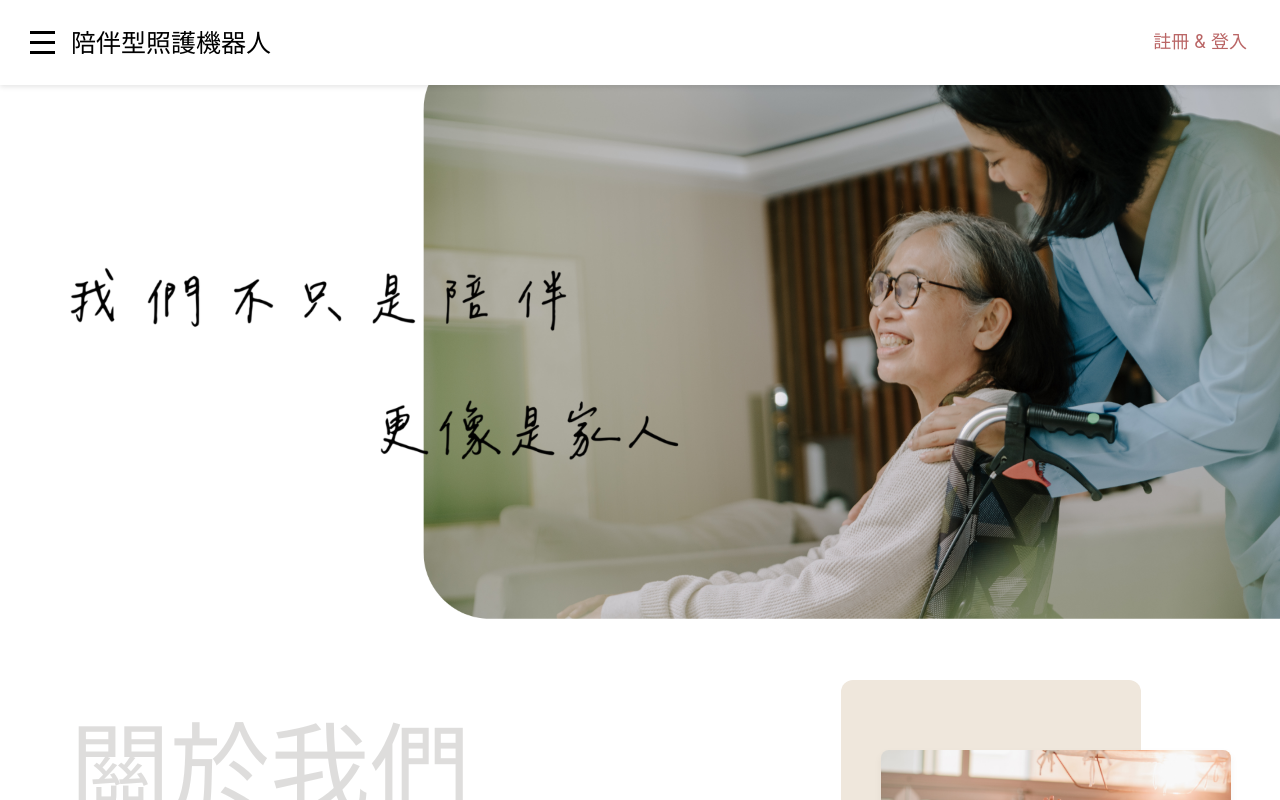
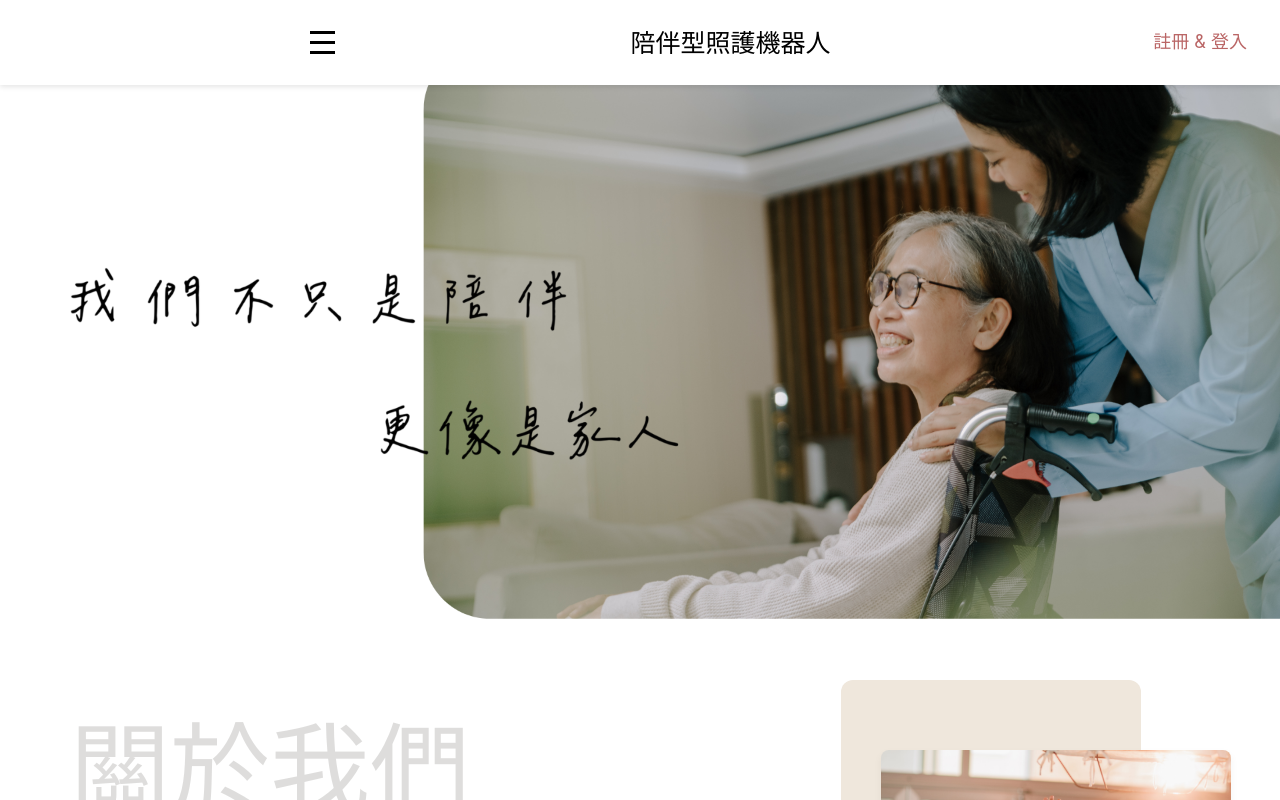
Before and after one commit to Jeiniy/vue, a Vue app: page / in a window 1280 px wide. Shown: the top 800 px of the page. Built offline with nearby package versions, Linux system fonts and the light colour scheme; what v-calendar would draw is missing.

Commit message:
登入登出

```diff
--- a/src/components/Navbar.vue
+++ b/src/components/Navbar.vue
@@ -1,13 +1,13 @@
 <template>
-  <nav class="navbar w-full fixed top-0 left-0 z-50 shadow-md">
-    <div class="max-w-screen-2xl mx-auto px-4 sm:px-8 h-[85px] flex items-center justify-between w-full">
-      <!-- 左側：漢堡選單與 Logo -->
-      <div class="flex items-center">
-        <div class="menu-toggle mr-4" @click="$emit('toggle-menu')">
+  <nav class="navbar w-full fixed top-0 left-0 z-50 shadow-md ">
+    <div class="max-w-screen-2xl mx-auto px-4 sm:px-8 h-[85px] flex items-center justify-between">
+        <div class="menu-toggle" @click="$emit('toggle-menu')">
           <span class="bar"></span>
           <span class="bar"></span>
           <span class="bar"></span>
         </div>
+      </div>
+      <div>
         <h1 class="logo text-base sm:text-xl font-bold text-black whitespace-nowrap truncate">
           陪伴型照護機器人
         </h1>
@@ -24,7 +24,7 @@
           </button>
         </li>
       </ul>
-    </div>
+
   </nav>
 </template>
 
```
